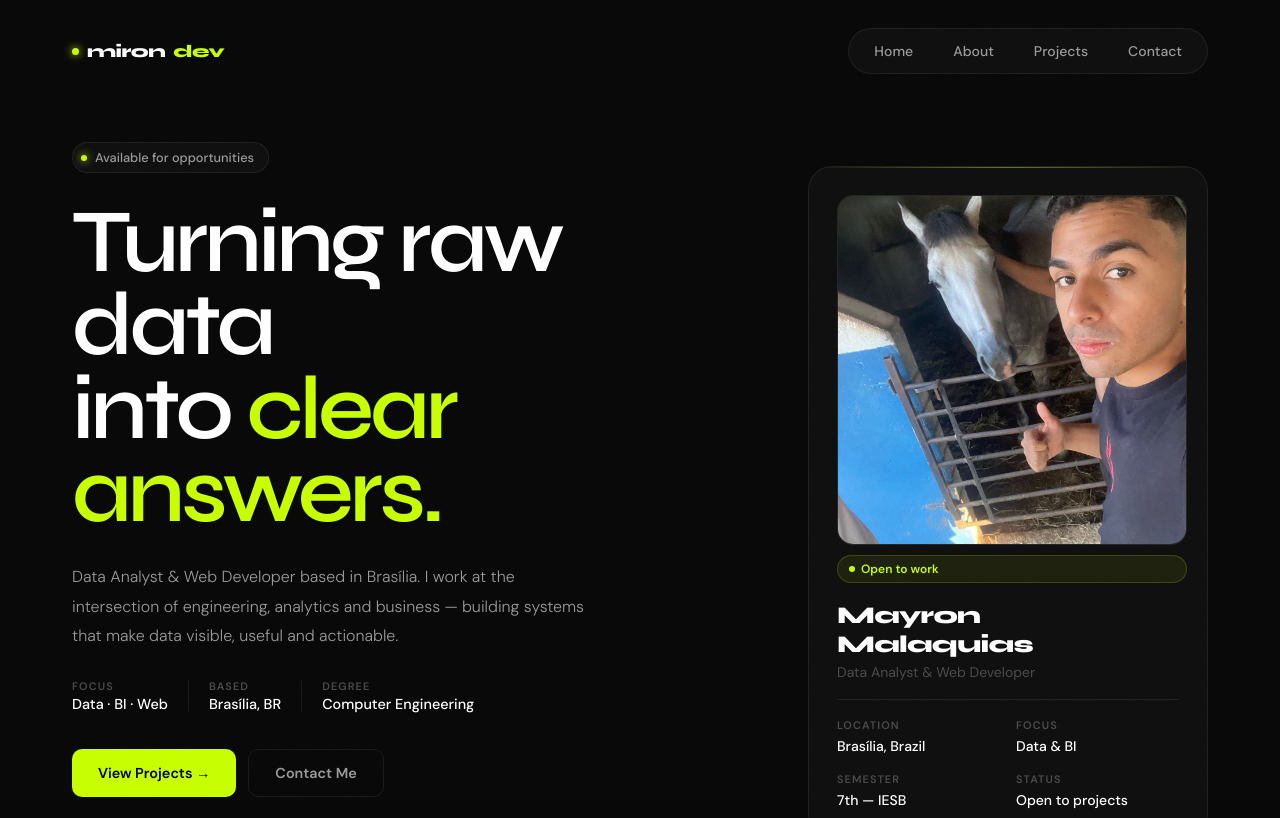
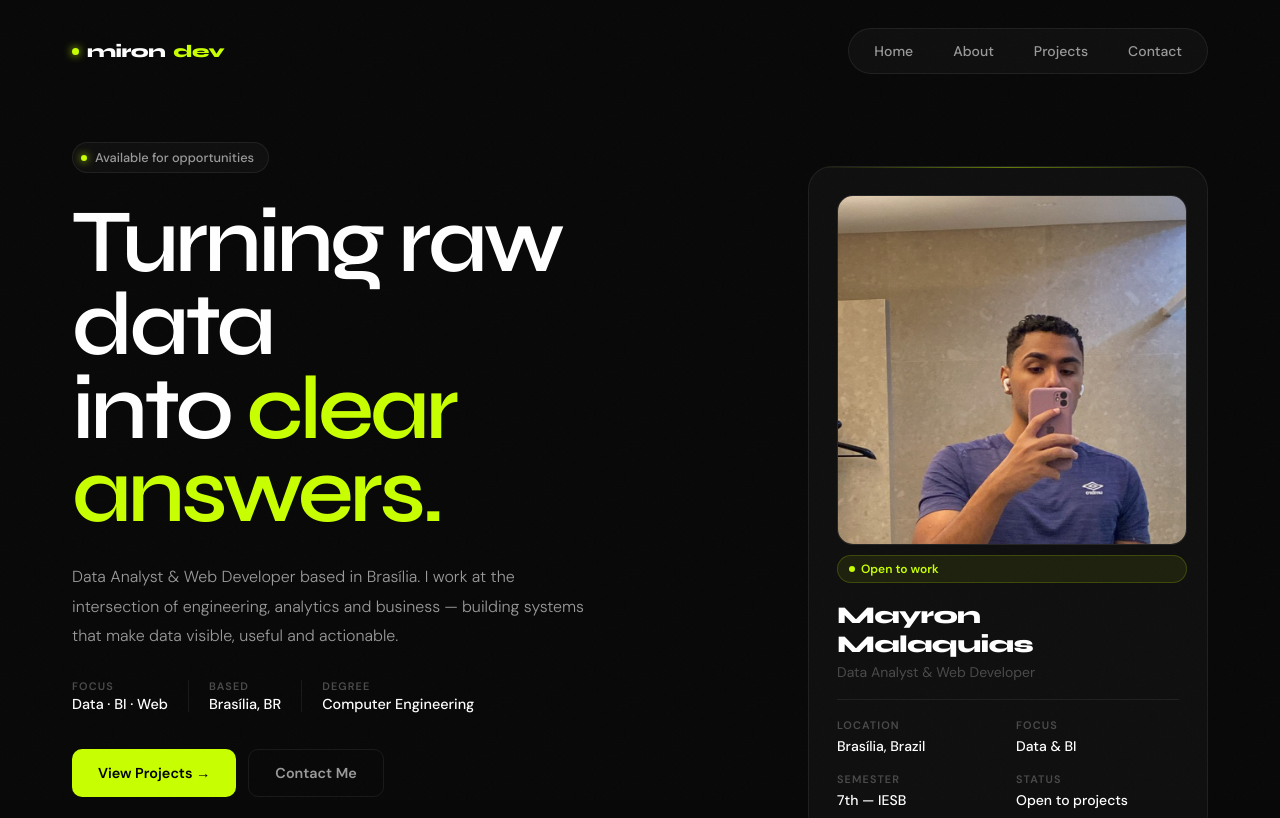
Before and after one commit to Mayronmalaquias/Site, a React (Create React App) app in the folder site/: page / in a window 1280 px wide. Shown: the top 818 px of the page. Built offline with nearby package versions, Linux system fonts and the light colour scheme.

Commit message:
feat: change photo

```diff
--- a/site/src/pages/Home.js
+++ b/site/src/pages/Home.js
@@ -132,7 +132,7 @@ function Home() {
             <div className="profile-card">
               <div className="profile-card-top">
                 <div className="profile-avatar">
-                  <img src="/mironpic.jpeg" alt="Mayron Malaquias" />
+                  <img src="/maypic.jpeg" alt="Mayron Malaquias" />
                 </div>
                 <div className="profile-status">
                   <span className="status-dot" />
```
Also changed, not shown: site/public/maypic.jpeg (added).
